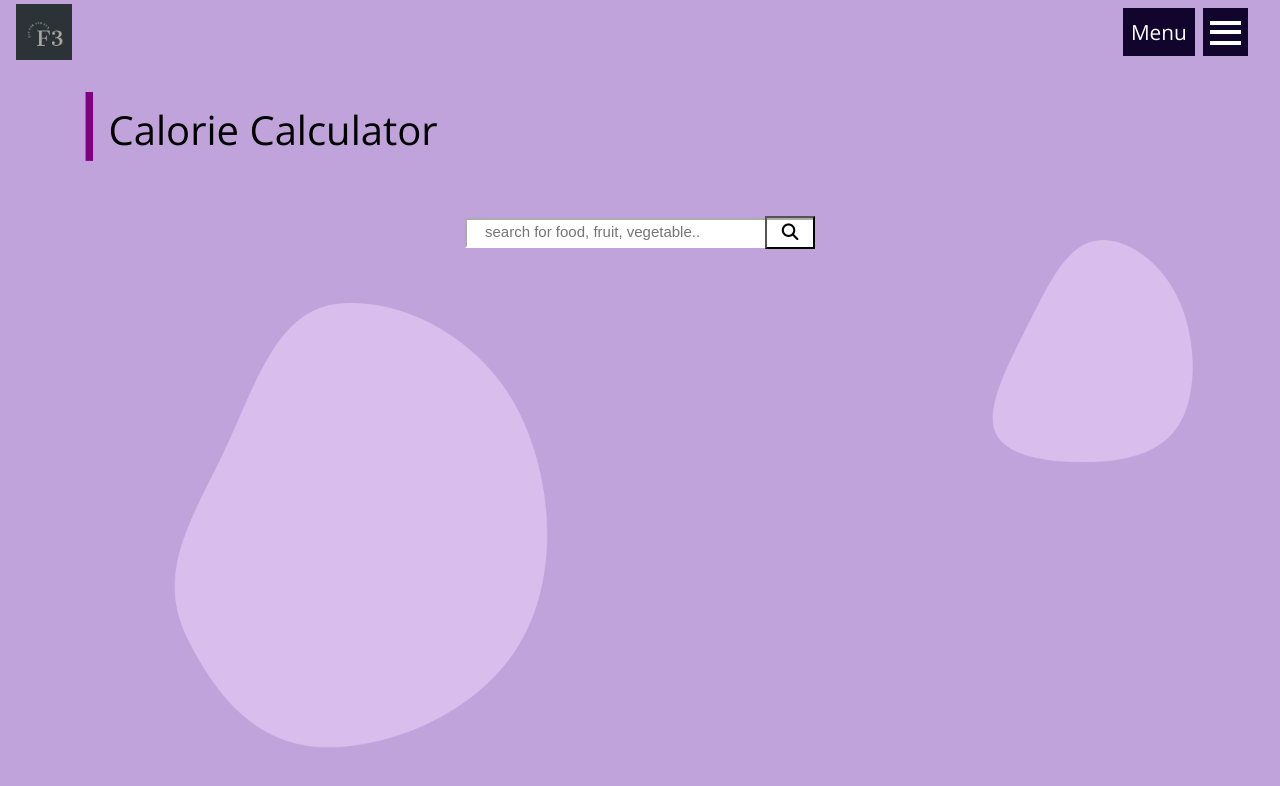
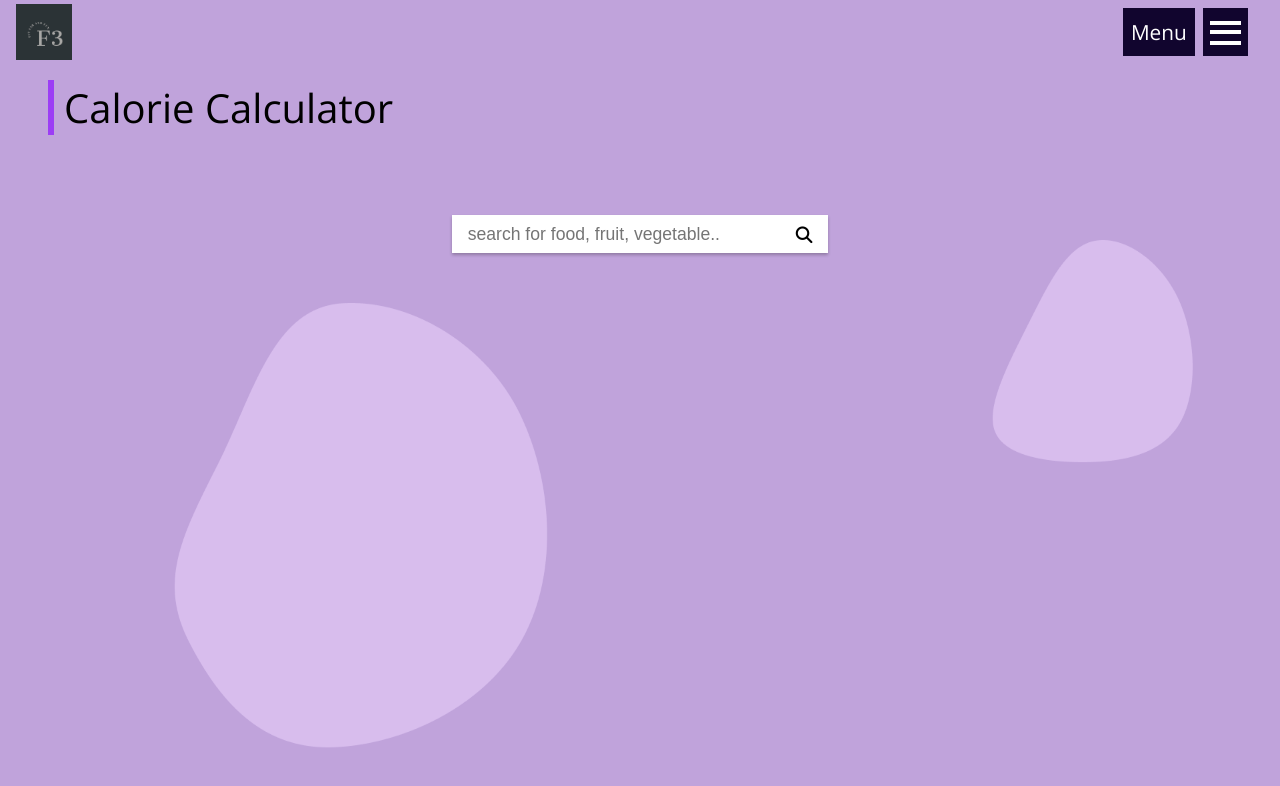
Before and after one commit to jaswanthpallavolu/SEPM_F3_APP, a React (Create React App) app: page /home/cal_calc in a window 1280 px wide. Shown: the top 786 px of the page. Built offline with nearby package versions, Linux system fonts and the light colour scheme.

Commit message:
calc-0ct-27

```diff
--- a/src/components/Cal_calc_Section/CalorieCalc.jsx
+++ b/src/components/Cal_calc_Section/CalorieCalc.jsx
@@ -3,15 +3,18 @@ import React from 'react';
 import axios from 'axios';
 
 import { useState } from 'react';
+import { CircularProgress } from '@mui/material'
 
 function CalorieCalc() {
     const [query, setquery] = useState("");
+    const [loading, setLoading] = useState(false);
 
     const [info, setInfo] = useState("");
     const [err, setErr] = useState(false);
 
 
     const fetchData = async (e) => {
+        setLoading(true)
         e.preventDefault()
         var options = {
             method: 'GET',
@@ -19,14 +22,15 @@ function CalorieCalc() {
             params: {
                 app_id: 'f31fef05',
                 app_key: ' a4574338171629cdd3068e3d5be69484',
-                ingr: query
+                ingr: query.trim()
             },
         }
 
         await axios.request(options)
-
             .then(result => { setErr(false); setInfo(result.data.parsed[0].food) })
             .catch(err => { setErr(true); setInfo(''); })
+
+        setLoading(false)
 
     }
 
@@ -35,13 +39,12 @@ function CalorieCalc() {
         <div className="calc_main">
 
             <div className="Heading">
-
-                <p>
-                    <span id="bar">|</span>
-                    Calorie Calculator</p>
+                Calorie Calculator
             </div>
 
-            <div className="calc">
+            <div className="content">
+                <form>
+                    <div className="searchbar">
                         <input
                             type="text"
                             className="calc_input"
@@ -49,14 +52,15 @@ function CalorieCalc() {
                             value={query}
                             onChange={(e) => setquery(e.target.value)}
                         />
-                <button className="calc_submit" onClick={fetchData}><span className='fa fa-lg fa-search'></span></button>
+                        <button className="calc_submit" type='submit' onClick={fetchData}><span className='fa fa-lg fa-search'></span></button>
                     </div>
-            <div>
+                </form>
+                {!loading ?
+                    <div className='result'>
                         {info ?
                             <div className="infoTile">
 
                                 <img className="img" src={info.image} alt="" /><br />
-
                                 <div className="values">
                                     <h3 id="x">100g</h3>
                                     <h2>{info.label}</h2>
@@ -82,15 +86,16 @@ function CalorieCalc() {
 
                                 </div>
                             </div>
-                    : <p></p>}
+                            : ''}
 
 
                         {err ?
                             <div className="error">
-                        <h2>invalid Word!</h2>
-                        <h2>Please check your spelling</h2>
+                                Item not found
                             </div>
                             : ''}
+                    </div>
+                    : <CircularProgress style={{ marginTop: '5vh' }} color='primary' />}
             </div>
 
 
--- a/src/components/Cal_calc_Section/cal_cal.css
+++ b/src/components/Cal_calc_Section/cal_cal.css
@@ -9,70 +9,99 @@
     background-attachment: fixed;
     background-size: 100% 100%;
     height:100vh;
+    width:100vw;
 }
 
 
-#bar{
-    font-size: 70px;
-    color: purple;
-    font-weight: bold;
+
+
+.Heading{
+    position: relative;
+    top:5rem;
+    left:5vw;
+    width:max-content;
+    font-size: 2.5rem;
+}
+.Heading::before{
+    position: absolute;
+    left:-1rem;
+    content: '';
+    display: block;
+    width:.4rem;
+    height: 100%;
+
+    background: var(--primary);
 }
 
-.Heading{
-    padding-left: 70px;
-    padding-top: 70px;
-    font-size: 40px;
+/* CONTENT */
+.calc_main .content{
+    position: relative;
+    top:20%;
+    display: flex;
+    flex-direction: column;
+    justify-content: center;
+    align-items: center;
+    gap:5vh;
+}
+
+/* SEARCH BAR */
+.calc_main form{
+    display: flex;
+    justify-content: center;
 
 }
+.calc_main .searchbar{
+    padding: .2rem 1rem;
+    display: flex;
+    justify-content: center;
+    align-items:baseline;
+    gap:.5rem;
+    background: var(--light);
+    width: max-content;
 
-.calc{
-    display: flex;
-    flex-direction:row;
-    justify-content: center;
-    align-items: center;
-    padding: 50px 100px;
+    box-shadow: 0 2px 3px rgba(0,0,0,0.25);
+}
+
+.searchbar input{
+    width: 20rem;
+    height:2rem;
+
+    background: none;
+    border: none;
+
+    font-size: 1.1rem;
+}
+.searchbar input:focus{
+    outline: none;
+}
+.searchbar button{
+    border:none;
+    background: none;
 }
 
 
-.calc_input{
-    width: 350px;
-    height:30px;
-    background-color: white;
-    border-color:white;
-    border-radius: 4px solid white;
+
+/* RESULT */
+.calc_main .result{
+    display: grid;
+    place-items:center;
+}
+.calc_main .infoTile{
+    display: flex;
+    align-items: center;
+    gap:1rem;
+    padding: .6rem;
+    background: var(--light);
+    border-radius: 10px;
+}
+.calc_main .img{
+    width: 15rem;
+    aspect-ratio: 1/1;
 
 
-}
+    border-radius: 10px;
+    box-shadow: 0 0px 2px rgba(0,0,0,0.25);
 
-::placeholder {
-    padding-left: 18px;
-    font-size: 15px;
-}
-
-.calc_submit{
-    background-color:solid white;
-    height:33px;
-    width: 50px;
-    margin-left:-50px;
-    background: transparent;
-
-
-
-}
-.infoTile{
-    border:2px solid white;
-    background-color: white;
-    margin : 0px 300px;
-    height: 230px;
-    border-radius: 10px;
-}
-.img{
-    width:170px;
-    height: 200px;
-    float: left;
-    border:2px solid rgba(255, 255, 255, 0.644);
-    border-radius: 10px;
-    margin: 13px 15px;
 
 }
 
@@ -88,31 +117,33 @@
     width: 75px;
 }
 
-.values{
+.calc_main .values{
     float: left;
     padding: 10px 7px;
 }
-.calories{
+.calc_main .calories{
     height:25px;
-    width: 165px;
+    width: max-content;
     display: flex;
     justify-content: center;
     align-items: center;
+
+    padding: 1rem;
     margin: 20px 0px;
-    font-size: 20px;
-    border: 2px solid purple   ;
-    border-radius:7px;
+    font-size: 1.3rem;
+    border: 2px solid  var(--primary) ;
+    border-radius:5px;
 
 }
 
-.item{
+.calc_main .item{
     display: flex;
     flex-direction:row;
     justify-content: center;
     align-items: center;
 }
 
-.item_value{
+.calc_main .item_value{
     display: flex;
     flex-direction:row;
     justify-content: center;
@@ -121,7 +152,7 @@
 }
 
 #a{
-    border: 0px solid purple ;
+    border: 0px solid var(--primary) ;
     height: 20px;
     width: 50px;
     display: flex;
@@ -142,16 +173,7 @@
     margin: 0px 10px;
 }
 
-.error{
-    border:2px solid white;
-    background-color: white;
-    margin : 0px 300px;
-    height: 55px;
-    border-radius: 10px;
-    display: flex;
-    justify-content: center;
-    flex-direction:column;
-    align-items: center;
-
-
+.calc_main .error{
+    margin-top: 5vh;
+    font-size: 2rem;
 }
```
Lines whose indentation alone changed are shown as unchanged.
